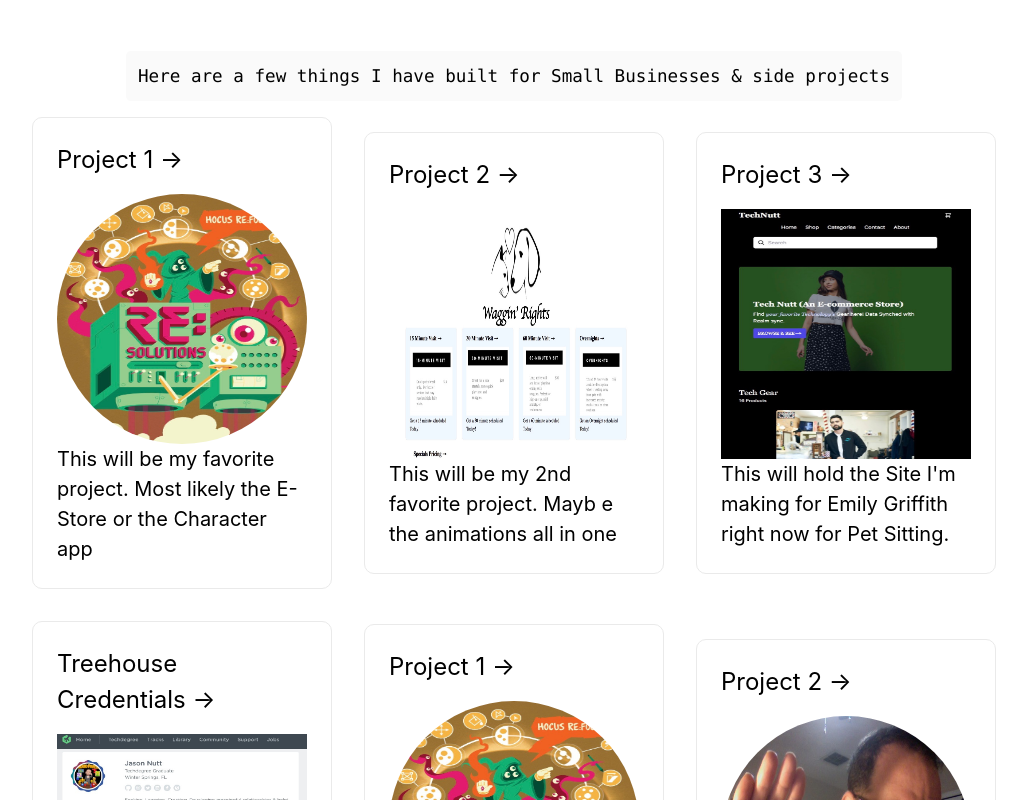
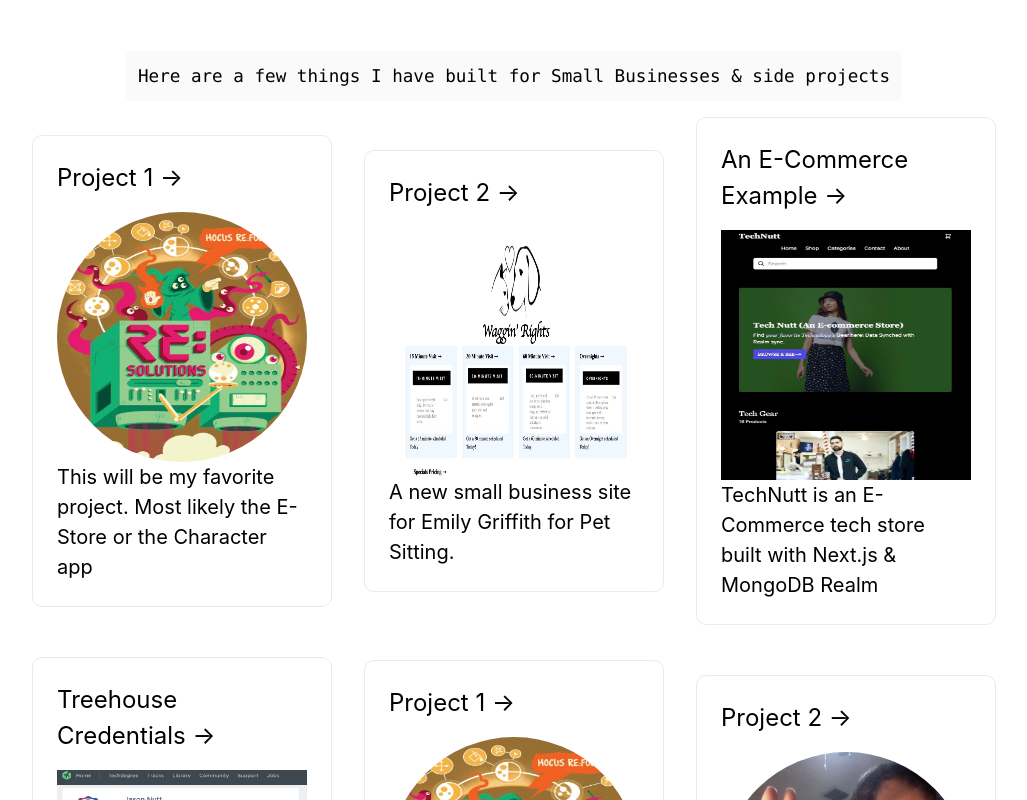
Before and after one commit to jnutt367/jnuttdev, a Next.js app: page / in a window 1280 px wide. Shown: the part 472-1272 px from the top of the page, without its empty margins (126-1153 px from the left). Built offline with nearby package versions, Linux system fonts and the light colour scheme.

Commit message:
commit for more exstensive descriptions

```diff
--- a/pages/index.js
+++ b/pages/index.js
@@ -61,14 +61,16 @@ export default function Home() {
           width={200}
           className="absolute bz-0"
         />
-            <p>This will be my 2nd favorite project. Mayb e the animations all in one</p>
+         <p>A new small business site for Emily Griffith for Pet Sitting.</p>
+
+
           </a>
 
           <a
-            href=""
+            href="https://estore-swart.vercel.app/"
             className={styles.card}
           >
-            <h2>Project 3 &rarr;</h2>
+            <h2>An E-Commerce Example &rarr;</h2>
             <Image
           src="/technutt.jpg"
           alt="Hero Image"
@@ -77,7 +79,7 @@ export default function Home() {
           width={200}
           className="absolute bz-0"
         />
-            <p>This will hold the Site I'm making for Emily Griffith right now for Pet Sitting.</p>
+            <p>TechNutt is an E-Commerce tech store built with Next.js & MongoDB Realm</p>
           </a>
 
           <a
```
